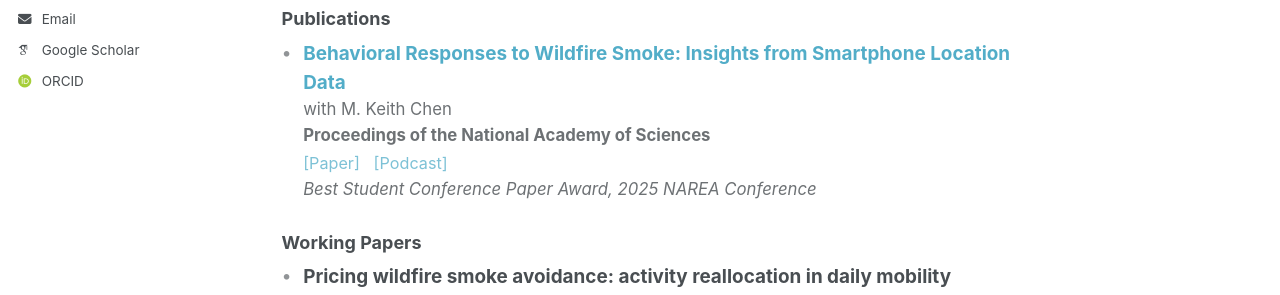
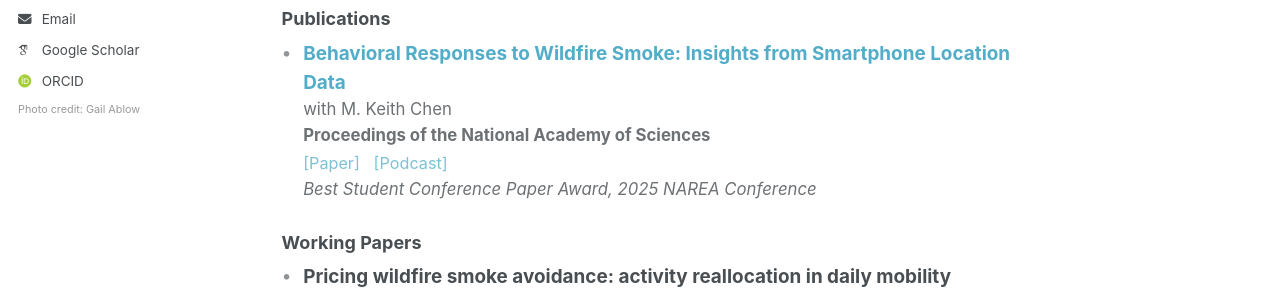
Before and after one commit to claraberes/claraberes.github.io, a Jekyll site: the page built from _pages/about.md, in a window 1280 px wide. Shown: the part 411-706 px from the top of the page. Built offline with Jekyll 4.4.1, drawn with Linux system fonts in a browser that asks for light colours; some web fonts are replaced.

Commit message:
Update author profile to include photo credit
Added photo credit display for authors if available.

```diff
--- a/_includes/author-profile.html
+++ b/_includes/author-profile.html
@@ -159,6 +159,9 @@
       {% if author.zhihu %}
       <li><a href="https://www.zhihu.com/people/{{ author.zhihu }}"><i class="fab fa-fw fa-zhihu icon-pad-right" aria-hidden="true"></i>Zhihu</a></li>
       {% endif %}
-    </ul>
-  </div>
-</div>
+       </ul>
+       {% if author.photo_credit %}
+         <p style="font-size: 0.6em; color: #999; margin: 0.8em 0 0 0;">{{ author.photo_credit }}</p>
+       {% endif %}
+     </div>
+   </div>
```
